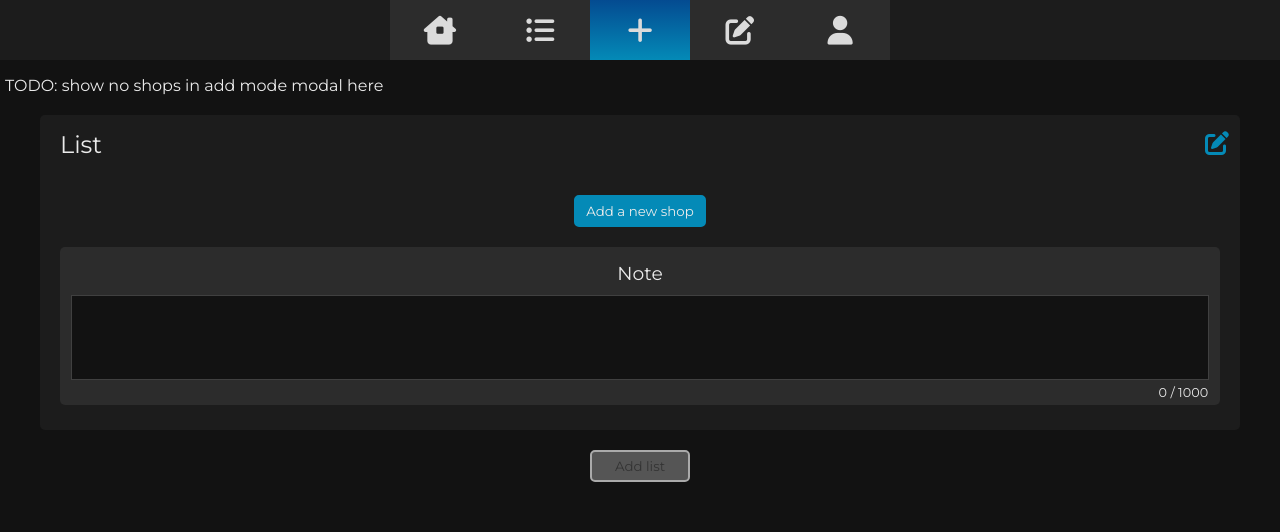
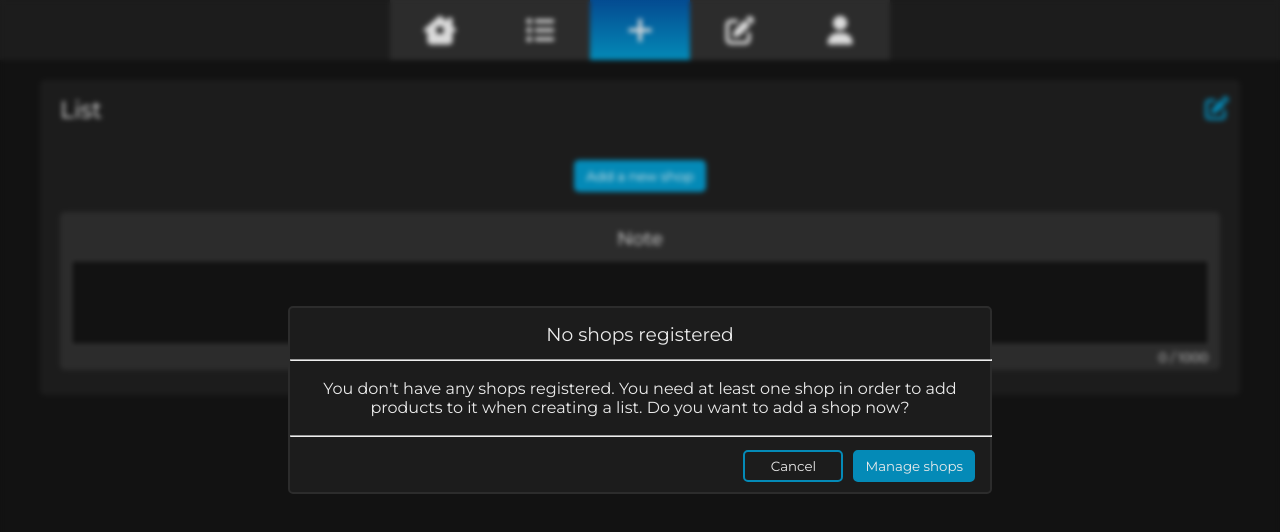
Before and after one commit to Artur-Lepczynski/Listify, a React (Create React App) app: page /add in a window 1280 px wide. Shown: the top 532 px of the page. Built offline with nearby package versions, Linux system fonts and the light colour scheme; no server answers; the database is empty; sample sign-in values are in the browser's storage.

Commit message:
add: a modal when adding a list while not having any shops registered

```diff
--- a/src/components/editableList/EditableList.js
+++ b/src/components/editableList/EditableList.js
@@ -20,6 +20,7 @@ import Button from "../UI/Button";
 import Prompt from "../UI/Prompt";
 import EditableShop from "./EditableShop";
 import { context } from "../../store/GlobalContext";
+import Modal from "../UI/Modal";
 
 export default function EditableList(props) {
   //props.mode = "add" or "edit";
@@ -353,6 +354,14 @@ export default function EditableList(props) {
     }
   }
 
+  function handleModalConfirm(){
+    navigate("/edit/shops");
+  }
+
+  function handleModalCancel(){
+    navigate("/dash");
+  }
+
   return (
     <Page>
       {loading && (
@@ -360,9 +369,16 @@ export default function EditableList(props) {
           <Loader className={style.loader} />
         </div>
       )}
-      {!loading && shopsError && (
-        <p>TODO: show no shops in add mode modal here</p>
-      )}
+      <Modal
+        in={!loading && shopsError}
+        type="choice"
+        title="No shops registered"
+        message="You don't have any shops registered. You need at least one shop in order to add products to it when creating a list. Do you want to add a shop now?"
+        confirmText="Manage shops"
+        cancelText="Cancel"
+        onConfirm={handleModalConfirm}
+        onCancel={handleModalCancel}
+      />
       <CSSTransition
         in={!loading}
         appear={!loading}
```
